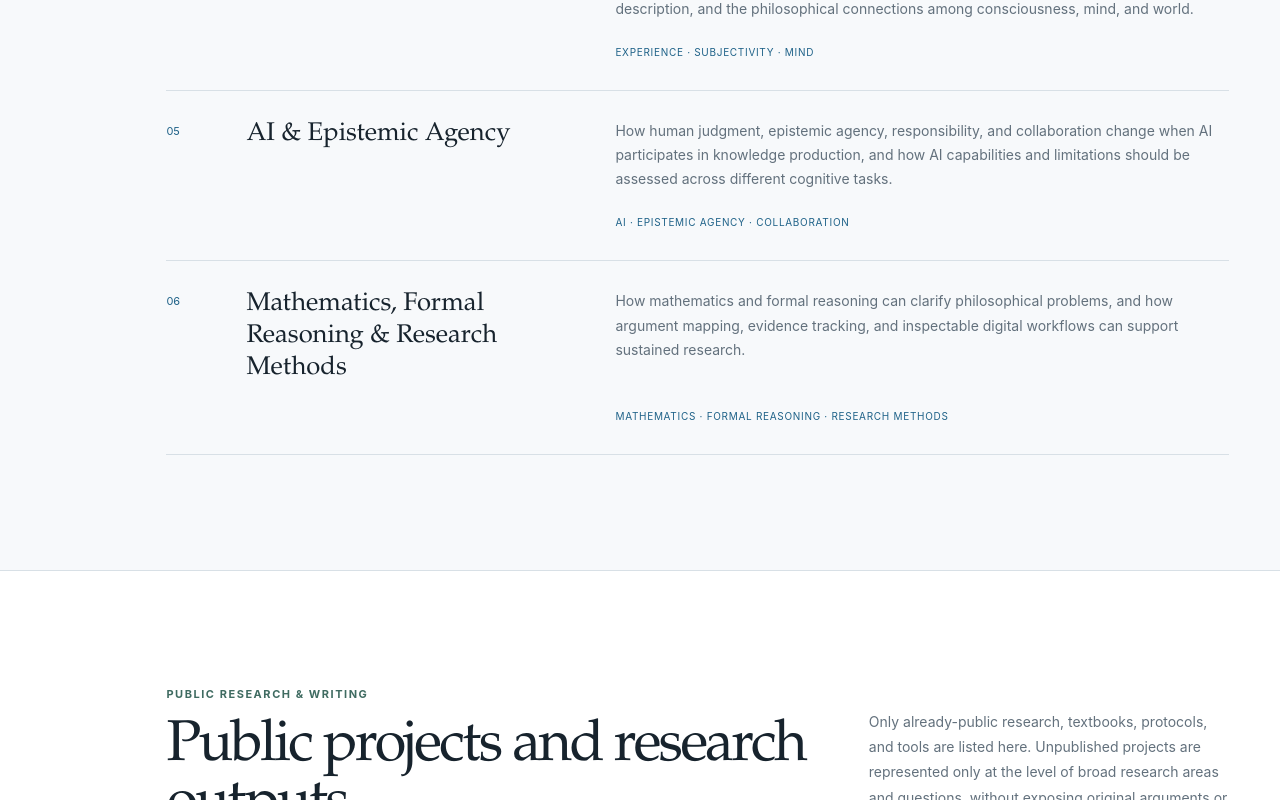
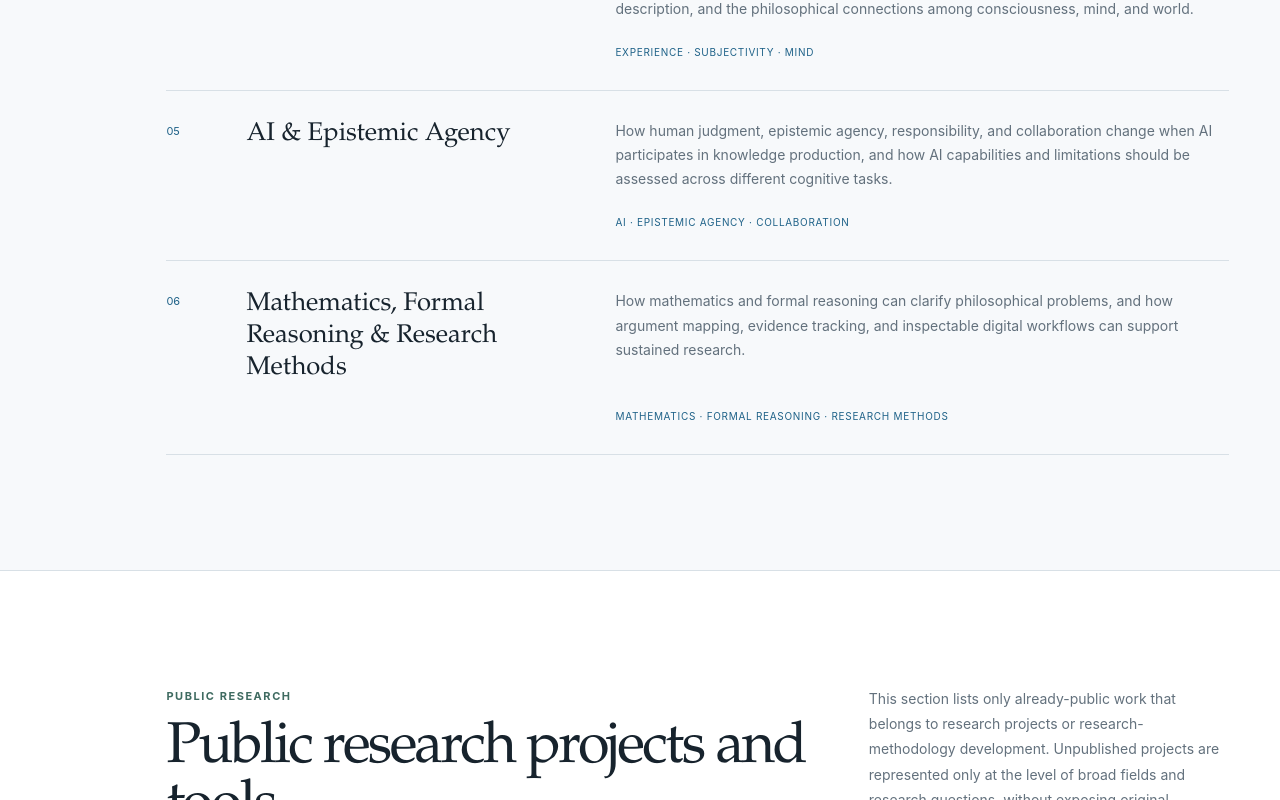
Before and after one commit to ChongLiuPhil/ChongLiuPhil.github.io, a Next.js app: page / in a window 1280 px wide. Shown: the part 2000-2800 px from the top of the page. Built offline with nearby package versions, Linux system fonts and the light colour scheme.

Commit message:
Separate public education from research outputs

```diff
--- a/app/content.ts
+++ b/app/content.ts
@@ -14,6 +14,14 @@ export type Publication = {
   title: BilingualText;
   authors: string;
   venue: BilingualText;
+  links: PublicationLink[];
+};
+
+export type PublicEducationProject = {
+  id: string;
+  year: string;
+  title: BilingualText;
+  description: BilingualText;
   links: PublicationLink[];
 };
 
@@ -124,29 +132,6 @@ export const academicContent = {
   ],
   publications: [
     {
-      id: 'epistemology-textbook',
-      year: '2026',
-      featured: true,
-      title: { zh: '《我们如何知道？——问题驱动的认识论》', en: 'How Do We Know? — A Problem-Driven Epistemology' },
-      authors: 'Chong Liu · 刘崇',
-      venue: { zh: '开放网络教材', en: 'Open web textbook' },
-      links: [
-        { label: { zh: '在线阅读', en: 'Read online' }, href: 'https://chongliuphil.github.io/epistemology-textbook/' },
-        { label: { zh: 'GitHub', en: 'GitHub' }, href: 'https://github.com/ChongLiuPhil/epistemology-textbook' },
-      ],
-    },
-    {
-      id: 'causal-inference-reader',
-      year: '2026',
-      featured: true,
-      title: { zh: '《因果推理深度读本》', en: 'Causal Inference Reader' },
-      authors: 'Chong Liu · 刘崇',
-      venue: { zh: '开放研究型读本', en: 'Open research reader' },
-      links: [
-        { label: { zh: 'GitHub', en: 'GitHub' }, href: 'https://github.com/ChongLiuPhil/causal-inference-reader' },
-      ],
-    },
-    {
       id: 'discourse-atlas',
       year: '2026',
       featured: true,
@@ -192,6 +177,33 @@ export const academicContent = {
       ],
     },
   ] as Publication[],
+  publicEducationProjects: [
+    {
+      id: 'epistemology-textbook',
+      year: '2026',
+      title: { zh: '《我们如何知道？——问题驱动的认识论》', en: 'How Do We Know? — A Problem-Driven Epistemology' },
+      description: {
+        zh: '面向学习者持续开放的认识论教材项目，属于公益性教育与知识共享工作，不作为代表性研究成果列示。',
+        en: 'An openly accessible epistemology textbook project for learners. It is presented as a public-education and knowledge-sharing initiative rather than as a representative research output.',
+      },
+      links: [
+        { label: { zh: '在线阅读', en: 'Read online' }, href: 'https://chongliuphil.github.io/epistemology-textbook/' },
+        { label: { zh: 'GitHub', en: 'GitHub' }, href: 'https://github.com/ChongLiuPhil/epistemology-textbook' },
+      ],
+    },
+    {
+      id: 'causal-inference-reader',
+      year: '2026',
+      title: { zh: '《因果推理深度读本》', en: 'Causal Inference Reader' },
+      description: {
+        zh: '面向高年级本科生与研究生的开放自学读本，属于公益性教育与学习资源建设，不作为代表性研究成果列示。',
+        en: 'An open self-study reader for advanced undergraduate and graduate learners. It is a public-education and learning-resource project rather than a representative research output.',
+      },
+      links: [
+        { label: { zh: 'GitHub', en: 'GitHub' }, href: 'https://github.com/ChongLiuPhil/causal-inference-reader' },
+      ],
+    },
+  ] as PublicEducationProject[],
   experience: [] as TimelineItem[],
   education: [] as TimelineItem[],
   honors: [] as Array<{ year: string; title: BilingualText }>,
@@ -204,6 +216,7 @@ export const interfaceCopy = {
     nav: [
       { label: '研究', href: '#research' },
       { label: '公开研究', href: '#publications' },
+      { label: '公益教育', href: '#public-education' },
       { label: '联系', href: '#contact' },
     ],
     switchLanguage: 'Switch to English',
@@ -212,10 +225,13 @@ export const interfaceCopy = {
     scroll: '向下浏览',
     researchEyebrow: '研究方向',
     researchTitle: '以问题为起点，以证据为方法',
-    publicationsEyebrow: '公开研究与写作',
-    publicationsTitle: '公开项目与研究成果',
-    publicationsIntro: '以下条目仅列出已经公开的研究、教材、协议与工具；未公开项目只在研究方向层面概括，不展示其原创论点或未发表结论。',
+    publicationsEyebrow: '公开研究',
+    publicationsTitle: '公开研究项目与工具',
+    publicationsIntro: '这里只列出已经公开、可以作为研究项目或研究方法工作的内容。未公开项目只在研究方向层面概括，不展示其原创论点或未发表结论。',
     publicationsPending: '公开研究项目将陆续添加',
+    publicEducationEyebrow: '公益教育',
+    publicEducationTitle: '开放读本与学习资源',
+    publicEducationIntro: '这些项目主要服务于学习者与知识共享，不作为代表性研究成果或原创学术贡献列示。',
     featured: '代表作',
     experienceEyebrow: '学术经历',
     experienceTitle: '研究、教学与合作',
@@ -237,6 +253,7 @@ export const interfaceCopy = {
     nav: [
       { label: 'Research', href: '#research' },
       { label: 'Public Work', href: '#publications' },
+      { label: 'Public Education', href: '#public-education' },
       { label: 'Contact', href: '#contact' },
     ],
     switchLanguage: '切换至中文',
@@ -245,10 +262,13 @@ export const interfaceCopy = {
     scroll: 'Scroll to explore',
     researchEyebrow: 'Research agenda',
     researchTitle: 'Questions first. Evidence always.',
-    publicationsEyebrow: 'Public research & writing',
-    publicationsTitle: 'Public projects and research outputs',
-    publicationsIntro: 'Only already-public research, textbooks, protocols, and tools are listed here. Unpublished projects are represented only at the level of broad research areas and questions, without exposing original arguments or unpublished conclusions.',
+    publicationsEyebrow: 'Public research',
+    publicationsTitle: 'Public research projects and tools',
+    publicationsIntro: 'This section lists only already-public work that belongs to research projects or research-methodology development. Unpublished projects are represented only at the level of broad fields and research questions, without exposing original arguments or unpublished conclusions.',
     publicationsPending: 'Public research projects will be added over time',
+    publicEducationEyebrow: 'Public education',
+    publicEducationTitle: 'Open readers and learning resources',
+    publicEducationIntro: 'These projects are intended primarily for learners and public knowledge-sharing. They are not presented as representative research outputs or original scholarly contributions.',
     featured: 'Selected',
     experienceEyebrow: 'Academic experience',
     experienceTitle: 'Research, teaching, and collaboration',
```
